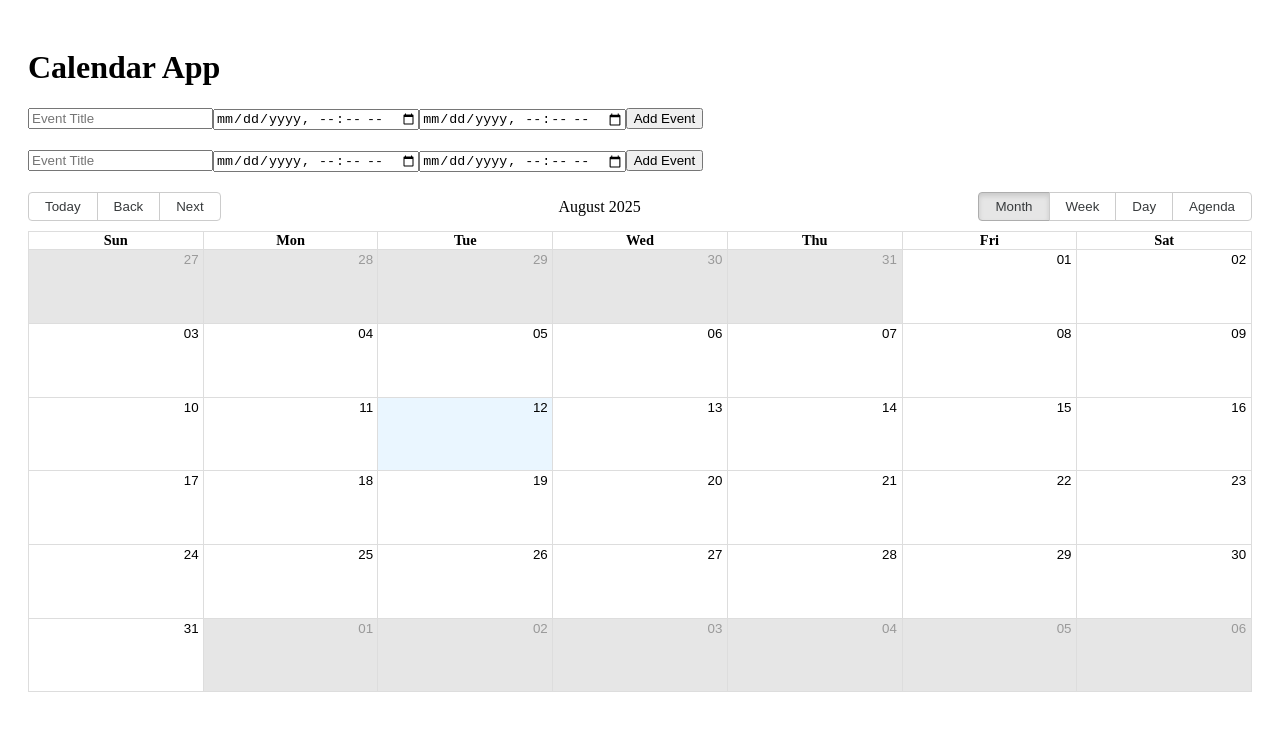
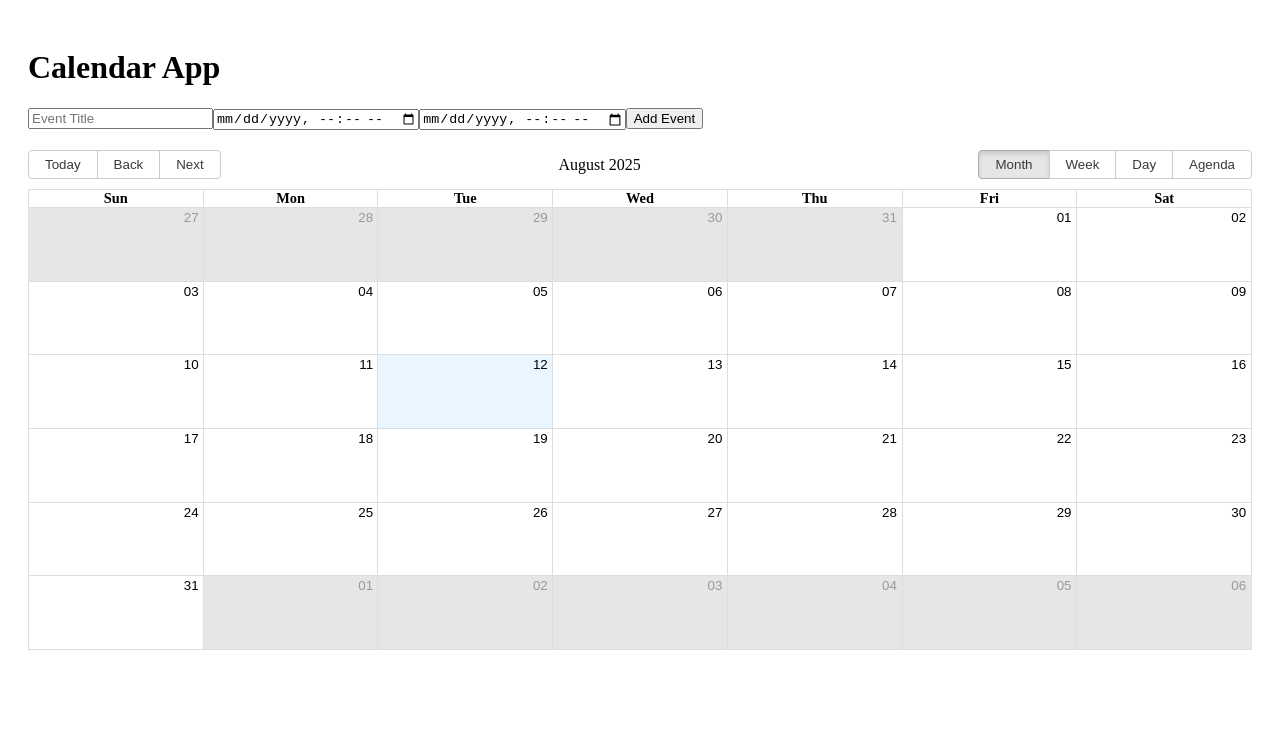
Before and after one commit to acciojob/event-tracker-Gokleshchaudhary, a React app: page / in a window 1280 px wide. Shown: the top 730 px of the page. Built offline with nearby package versions, Linux system fonts and the light colour scheme.

Commit message:
Update EventCalendar.js

```diff
--- a/src/EventCalendar.js
+++ b/src/EventCalendar.js
@@ -1,58 +1,24 @@
-import React, { useState } from "react";
+import React from "react";
 import { Calendar, momentLocalizer } from "react-big-calendar";
 import moment from "moment";
+import showEventDetails from "./Modal";
 import "react-big-calendar/lib/css/react-big-calendar.css";
 
 const localizer = momentLocalizer(moment);
 
-function EventCalendar({ events, onAddEvent }) {
-  const [title, setTitle] = useState("");
-  const [start, setStart] = useState("");
-  const [end, setEnd] = useState("");
-
-  const handleSubmit = (e) => {
-    e.preventDefault();
-    if (!title || !start || !end) return;
-    onAddEvent(title, start, end);
-    setTitle("");
-    setStart("");
-    setEnd("");
-  };
-
+const EventCalendar = ({ events }) => {
   return (
     <div>
-      <form onSubmit={handleSubmit} style={{ marginBottom: "20px" }}>
-        <input
-          type="text"
-          placeholder="Event Title"
-          value={title}
-          onChange={(e) => setTitle(e.target.value)}
-          data-testid="event-title"
-        />
-        <input
-          type="datetime-local"
-          value={start}
-          onChange={(e) => setStart(e.target.value)}
-          data-testid="event-start"
-        />
-        <input
-          type="datetime-local"
-          value={end}
-          onChange={(e) => setEnd(e.target.value)}
-          data-testid="event-end"
-        />
-        <button type="submit" data-testid="add-event-btn">Add Event</button>
-      </form>
-
       <Calendar
         localizer={localizer}
         events={events}
         startAccessor="start"
         endAccessor="end"
         style={{ height: 500 }}
+        onSelectEvent={(event) => showEventDetails(event)}
       />
     </div>
   );
-}
+};
 
 export default EventCalendar;
```
